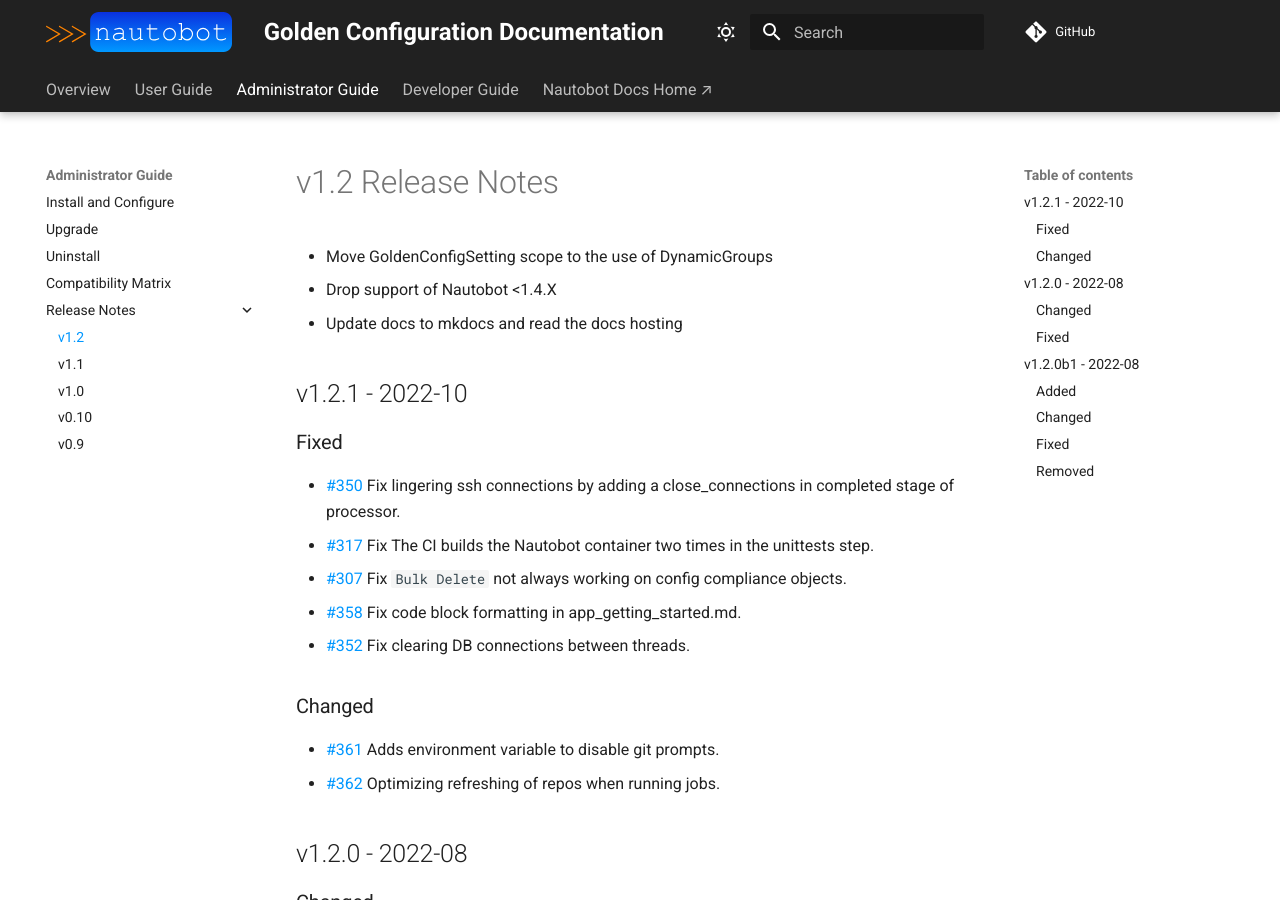
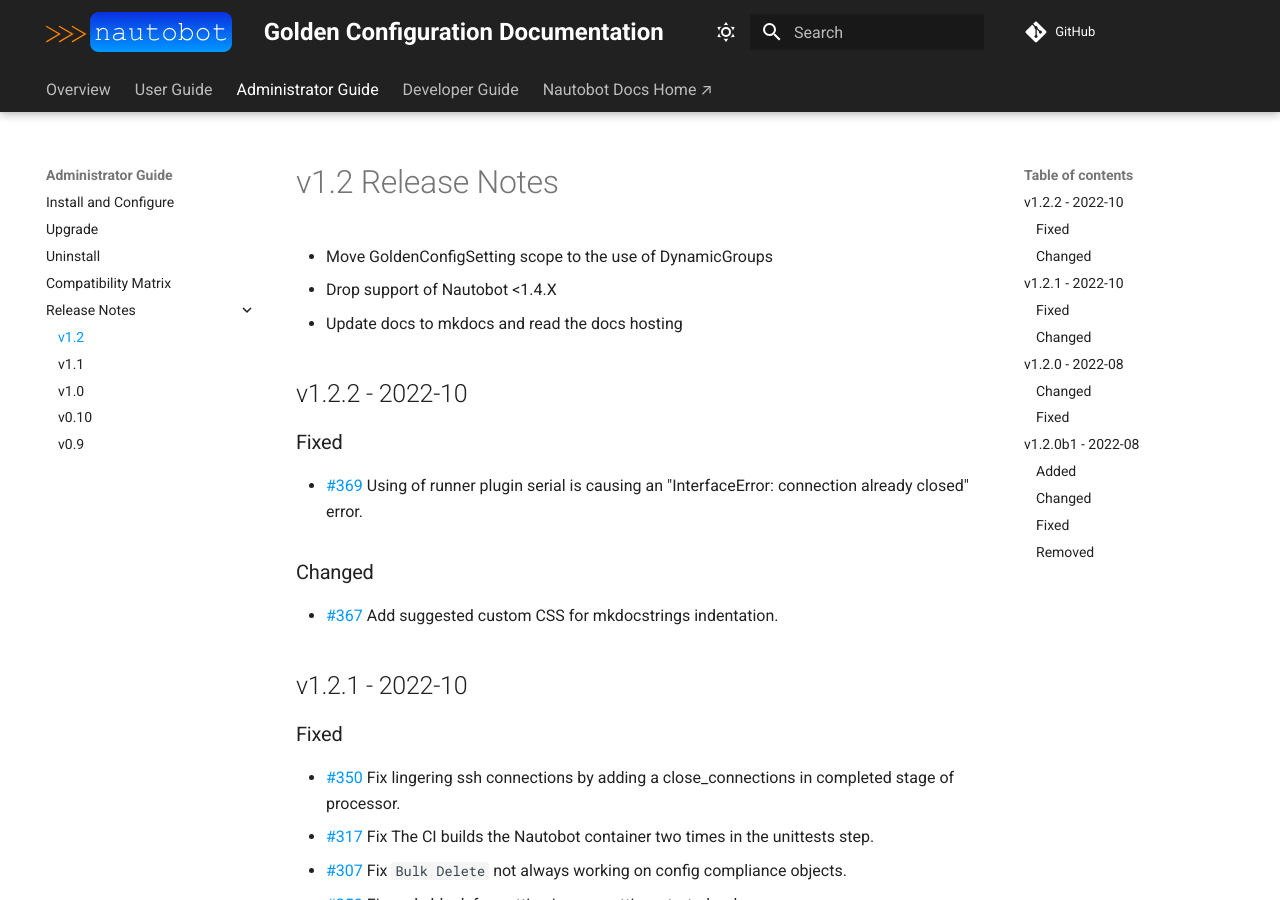
Before and after one commit to nautobot/nautobot-app-golden-config, an MkDocs documentation site: the page built from docs/admin/release_notes/version_1.2.md, in a window 1280 px wide and 900 px high. Built offline with MkDocs 1.6.1 and Material for MkDocs 9.7.7, drawn with Linux system fonts in a browser that asks for light colours; comment, search, counter and statistics services are not loaded.

Commit message:
Prep v1.2.2

```diff
--- a/docs/admin/release_notes/version_1.2.md
+++ b/docs/admin/release_notes/version_1.2.md
@@ -3,6 +3,16 @@
 - Move GoldenConfigSetting scope to the use of DynamicGroups
 - Drop support of Nautobot <1.4.X
 - Update docs to mkdocs and read the docs hosting
+
+## v1.2.2 - 2022-10
+
+### Fixed
+
+- [#369](https://github.com/nautobot/nautobot-plugin-golden-config/issues/369) Using of runner plugin serial is causing an "InterfaceError: connection already closed" error.
+
+### Changed
+
+- [#367](https://github.com/nautobot/nautobot-plugin-golden-config/pull/367) Add suggested custom CSS for mkdocstrings indentation.
 
 ## v1.2.1 - 2022-10
 
--- a/pyproject.toml
+++ b/pyproject.toml
@@ -1,6 +1,6 @@
 [tool.poetry]
 name = "nautobot-golden-config"
-version = "1.2.1"
+version = "1.2.2"
 description = "A plugin for configuration on nautobot"
 authors = ["Network to Code, LLC", "<opensource@networktocode.com>"]
 
```
